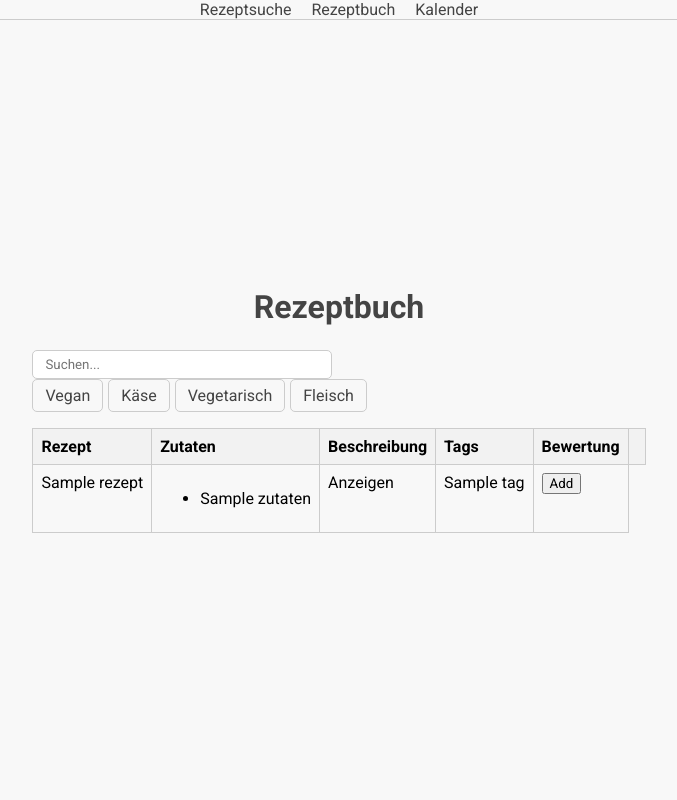
After one commit to Roertoo96/FoodPlanner, a Django app: page /Rezeptbuch in a window 1280 px wide. The commit adds this page. Shown: the whole page, without its empty margins (301-978 px from the left). Run offline with Django 4.2, Linux system fonts and the light colour scheme; tables that the repository leaves empty hold one stand-in row (values such as "Sample post"); a database or web service that is not in the repository returns one stand-in record (values such as "Sample title").

Commit message:
add: stuff

```diff
--- a/FoodGenerator/mongo.py
+++ b/FoodGenerator/mongo.py
@@ -1,20 +1,24 @@
 from pymongo import MongoClient
 from datetime import datetime
 from FoodGenerator.views import *
+import os
 
 
-client = MongoClient("mongodb+srv://rba:Deutschland100@cluster0.9paclpl.mongodb.net/?retryWrites=true&w=majority")
+MONGOUSER = os.environ['MONGOUSER']
+MONGOPW = os.environ['MONGOPW']
+MONGOSERVER = os.environ['MONGOSERVER']
+
+
+
+client = MongoClient(f"mongodb+srv://{MONGOUSER}:{MONGOPW}@{MONGOSERVER}/?retryWrites=true&w=majority")
 
 db = client.get_database('rezepte_db')
 records = db.rezepte_lastsearch
-rec = records.count_documents({})
-print("Anzahl Docs: " +str(rec))
+recordsrecipe = db.rezepte_records
+
 
 def addlastsearch(rezept,name,ingredients,instructions,vorauswahl_filter):
-    print("in Upload__________")
-    print(rezept)
-    print("_______-")
-    print(vorauswahl_filter)
+
     uploaddoc = {
         'rezept': name,
         'Zutaten': ingredients,
@@ -27,7 +31,7 @@ def addlastsearch(rezept,name,ingredients,instructions,vorauswahl_filter):
     return
 
 def downloadlastadd():
-    print("in Download")
+    #print("in Download")
     documents = records.find().sort('timestamp', 1).limit(10)
     #print(documents)
     rezepte = []
@@ -39,6 +43,25 @@ def downloadlastadd():
         rezepte.append(rezept_dict)
 
     return rezepte
+
+def downloadrecipe():
+    #print("in Download Rezepte")
+    documents = recordsrecipe.find()
+    #print(documents)
+    recipearry = []
+    for document in documents:
+        #print(document)
+
+        rezept_dict = {}
+        rezept_dict['rezept'] = document['rezept']
+        rezept_dict['zutaten'] = document['Zutaten']
+        rezept_dict['Beschreibung'] = document['Beschreibung']
+        rezept_dict['tag'] = document['tag']
+        recipearry.append(rezept_dict)
+
+    return recipearry
+
+
 
 
 
--- /dev/null
+++ b/FoodGenerator/templates/Rezeptbuch.html
@@ -0,0 +1,277 @@
+<!DOCTYPE html>
+<html lang="de">
+<head>
+    <meta charset="UTF-8">
+    <meta name="viewport" content="width=device-width, initial-scale=1.0">
+    <title>Rezeptbuch</title>
+    <link href="https://fonts.googleapis.com/css?family=Roboto:300,400,700&display=swap" rel="stylesheet">
+    <style>
+        * {
+            box-sizing: border-box;
+            font-family: 'Roboto', sans-serif;
+        }
+
+        body {
+            background-color: #f8f8f8;
+            margin: 0;
+            padding: 0;
+            display: flex;
+            justify-content: center;
+            align-items: center;
+            min-height: 100vh;
+        }
+
+        h1 {
+            font-size: 2rem;
+            color: #444;
+            text-align: center;
+            margin-bottom: 1.5rem;
+        }
+
+        .recipe-container {
+            background-color: white;
+            border-radius: 5px;
+            box-shadow: 0 1px 3px rgba(0, 0, 0, 0.12), 0 1px 2px rgba(0, 0, 0, 0.24);
+            padding: 2rem;
+            width: 100%;
+            max-width: 800px;
+        }
+
+        table {
+            border-collapse: collapse;
+            width: 100%;
+        }
+
+        th,
+        td {
+            border: 1px solid #ccc;
+            padding: 8px;
+            text-align: left;
+            vertical-align: top;
+        }
+
+        th {
+            background-color: #f2f2f2;
+            font-weight: bold;
+        }
+
+        .menu {
+            background-color: #f8f8f8;
+            border-bottom: 1px solid #ccc;
+            display: flex;
+            justify-content: center;
+            position: fixed;
+            top: 0;
+            width: 100%;
+        }
+
+        .menu ul {
+            display: flex;
+            list-style-type: none;
+            margin: 0;
+            padding: 0;
+        }
+
+        .menu li {
+            margin: 0 10px;
+        }
+
+        .menu a {
+            color: #444;
+            text-decoration: none;
+            transition: color 0.3s;
+        }
+
+        .menu a:hover {
+            color: #8BC34A;
+        }
+
+        .star-rating {
+            direction: rtl;
+            display: inline-flex;
+            font-size: 1.5rem;
+        }
+
+        .star-rating input[type="radio"] {
+            display: none;
+        }
+
+        .star-rating label {
+            color: lightgray;
+            cursor: pointer;
+        }
+
+        .star-rating input[type="radio"]:checked ~ label {
+            color: gold;
+        }
+
+        .filter-container {
+            margin-bottom: 1rem;
+        }
+
+        .search-field {
+            border: 1px solid #ccc;
+            border-radius: 5px;
+            padding: 6px 12px;
+            width: 100%;
+            max-width: 300px;
+            margin-right: 1rem;
+        }
+
+        .category-buttons {
+            display: inline-flex;
+        }
+
+        .category-button {
+            border: 1px solid #ccc;
+            border-radius: 5px;
+            background-color: #f8f8f8;
+            color: #444;
+            cursor: pointer;
+            margin-right: 5px;
+            padding: 6px 12px;
+            text-align: center;
+        }
+
+        .category-button.active {
+            background-color: #8BC34A;
+            color: white;
+        }
+                /* Stil für die Tags-Spalte */
+                .tags {
+            display: flex;
+            flex-wrap: wrap;
+        }
+
+        .tag {
+            background-color: #f2f2f2;
+            border-radius: 3px;
+            margin-right: 5px;
+            margin-bottom: 5px;
+            padding: 2px 6px;
+        }
+
+    </style>
+</head>
+<body>
+
+  <div class="menu">
+    <ul>
+      <li><a href="/">Rezeptsuche</a></li>
+      <li><a href="/Rezeptbuch">Rezeptbuch</a></li>
+      <li><a href="/Kalender">Kalender</a></li>
+    </ul>
+  </div>
+
+
+
+    <div class="form-container">
+      <h1>Rezeptbuch</h1>
+
+      <div class="filter-container">
+        <input type="text" class="search-field" placeholder="Suchen...">
+        <div class="category-buttons">
+
+            <div class="category-button" data-category="Vegan">Vegan</div>
+            <div class="category-button" data-category="Käse">Käse</div>
+            <div class="category-button" data-category="vegetarisch">Vegetarisch</div>
+            <div class="category-button" data-category="fleisch">Fleisch</div>
+        </div>
+    </div>
+    <table>
+        <thead>
+          <tr>
+            <th>Rezept</th>
+            <th>Zutaten</th>
+            <th>Beschreibung</th>
+            <th>Tags</th>
+            <th>Bewertung</th>
+            <th></th>
+          </tr>
+        </thead>
+        <tbody>
+          {% for recipe in allrecipe %}
+          <tr>
+            <td>{{ recipe.rezept }}</td>
+            <td>
+              <ul>
+                {% for ingredient in recipe.zutaten %}
+                <li>{{ ingredient }}</li>
+                {% endfor %}
+              </ul>
+            </td>
+            <td>
+              <span class="description-button">Anzeigen</span>
+              <span class="description-content" style="display:none">{{ recipe.Beschreibung }}</span>
+            </td>
+            <td>
+                {{ recipe.tag }}
+            </td>
+            <td><button>Add</button></td>
+          </tr>
+          {% endfor %}
+        </tbody>
+      </table>
+    </div>
+  </body>
+  <script>
+        function toggleCategory() {
+        this.classList.toggle('active');
+        const activeCategories = Array.from(categoryButtons)
+            .filter(button => button.classList.contains('active'))
+            .map(button => button.dataset.category.toLowerCase());
+
+        tableRows.forEach(row => {
+            const tagsCell = row.querySelector('td:nth-child(4)');
+            const hasMatchingTag = activeCategories.some(category => tagsCell.textContent.toLowerCase().includes(category));
+            const isVisible = !activeCategories.length || hasMatchingTag;
+            row.style.display = isVisible ? '' : 'none';
+        });
+    }
+
+    document.querySelectorAll('.description-button').forEach(function (button) {
+    button.addEventListener('click', function () {
+      const content = this.parentNode.querySelector('.description-content');
+      if (content.style.display === 'none') {
+        content.style.display = 'inline';
+        this.innerHTML = 'Ausblenden';
+      } else {
+        content.style.display = 'none';
+        this.innerHTML = 'Anzeigen';
+      }
+    });
+  });
+
+          // Neue JavaScript-Funktionen für Suchfeld und Buttons
+          const searchField = document.querySelector('.search-field');
+        const categoryButtons = document.querySelectorAll('.category-button');
+        const tableRows = document.querySelectorAll('tbody tr');
+
+        searchField.addEventListener('input', filterRecipes);
+        categoryButtons.forEach(button => button.addEventListener('click', toggleCategory));
+
+        function filterRecipes() {
+    const searchValue = searchField.value.toLowerCase();
+
+    tableRows.forEach(row => {
+        const rowText = row.textContent.toLowerCase();
+        const isVisible = rowText.includes(searchValue);
+        row.style.display = isVisible ? '' : 'none';
+    });
+}
+
+function toggleCategory() {
+    this.classList.toggle('active');
+    const activeCategories = Array.from(categoryButtons)
+        .filter(button => button.classList.contains('active'))
+        .map(button => button.textContent.toLowerCase());
+
+    tableRows.forEach(row => {
+        const rowText = row.textContent.toLowerCase();
+        const hasMatchingTag = activeCategories.some(category => rowText.includes(category));
+        const isVisible = !activeCategories.length || hasMatchingTag;
+        row.style.display = isVisible ? '' : 'none';
+    });
+}
+  </script>
+  </html>
--- a/FoodGenerator/views.py
+++ b/FoodGenerator/views.py
@@ -4,6 +4,8 @@ from FoodGenerator.gpt import askgpt
 from FoodGenerator.bring import additem
 from FoodGenerator.mongo import addlastsearch
 from FoodGenerator.mongo import downloadlastadd
+from FoodGenerator.mongo import downloadrecipe
+import os
 
 
 
@@ -12,10 +14,11 @@ from FoodGenerator.mongo import downloadlastadd
 def food(request):
 
     lastrecipe = downloadlastadd()
-    print(lastrecipe)
 
 
 
+
+    #print(lastrecipe)
     if 'query' in request.POST:
         def get_querydict_values():
             querydict = request.POST
@@ -24,9 +27,8 @@ def food(request):
             return suche_filter, vorauswahl_filter, querydict
         suche_filter, vorauswahl_filter, querydict = get_querydict_values ()
         rezept,name,ingredients,instructions = askgpt(suche_filter, vorauswahl_filter)
-        addlastsearch(rezept,name,ingredients,instructions,vorauswahl_filter)
-
-
+        erg = addlastsearch(rezept,name,ingredients,instructions,vorauswahl_filter)
+        #print(erg)
         context = {
         'rezept': rezept,
         'rezeptname': name,
@@ -36,35 +38,22 @@ def food(request):
     }
         return render(request,'food.html', context)
 
+    if 'saveandbuy' in request.POST:
+
+        querydict = request.POST
+        Zutaten = querydict.getlist('ZutatBring', [''])
+        additem(Zutaten)
 
 
+    if 'savedata' in request.POST:
+        test = request.POST.get('Beschreibung')
 
-    if 'saveandbuy' in request.POST:
-        print("________________________________________")
+    if 'savedatainbook' in request.POST:
         print(request.POST)
-        querydict = request.POST
-        Zutaten = querydict.getlist('ZutatBring', [''])
-        print(Zutaten)
-        additem(Zutaten)
-
-        print("________________________________________")
-
-    if 'savedata' in request.POST:
-        print("________________________________________")
-        print("________________________________________")
-        print("________________________________________")
-        print(request.POST)
-        test = request.POST.get('Beschreibung')
-        print(test)
-
-        #print(context)
-        #addrezept(name,ingredients,instructions)
-
 
     else:
-        print('___________________________')
         print('Fehler')
-        print(request.POST)
+        #print(request.POST)
 
 
     context = {
@@ -74,3 +63,14 @@ def food(request):
 
 
     return render(request,'food.html', context)
+
+
+def book(request):
+    allrecipe = downloadrecipe()
+
+    context = {
+        'allrecipe': allrecipe,
+    }
+
+
+    return render(request,'Rezeptbuch.html', context)
--- a/FoodPlanner/urls.py
+++ b/FoodPlanner/urls.py
@@ -16,8 +16,10 @@ Including another URLconf
 from django.contrib import admin
 from django.urls import path
 from FoodGenerator.views import food
+from FoodGenerator.views import book
 
 urlpatterns = [
     path('admin/', admin.site.urls),
     path('', food),
+    path('Rezeptbuch',book )
 ]
```
Also changed, not shown: FoodGenerator/templates/food.html (+18 -4 lines).
